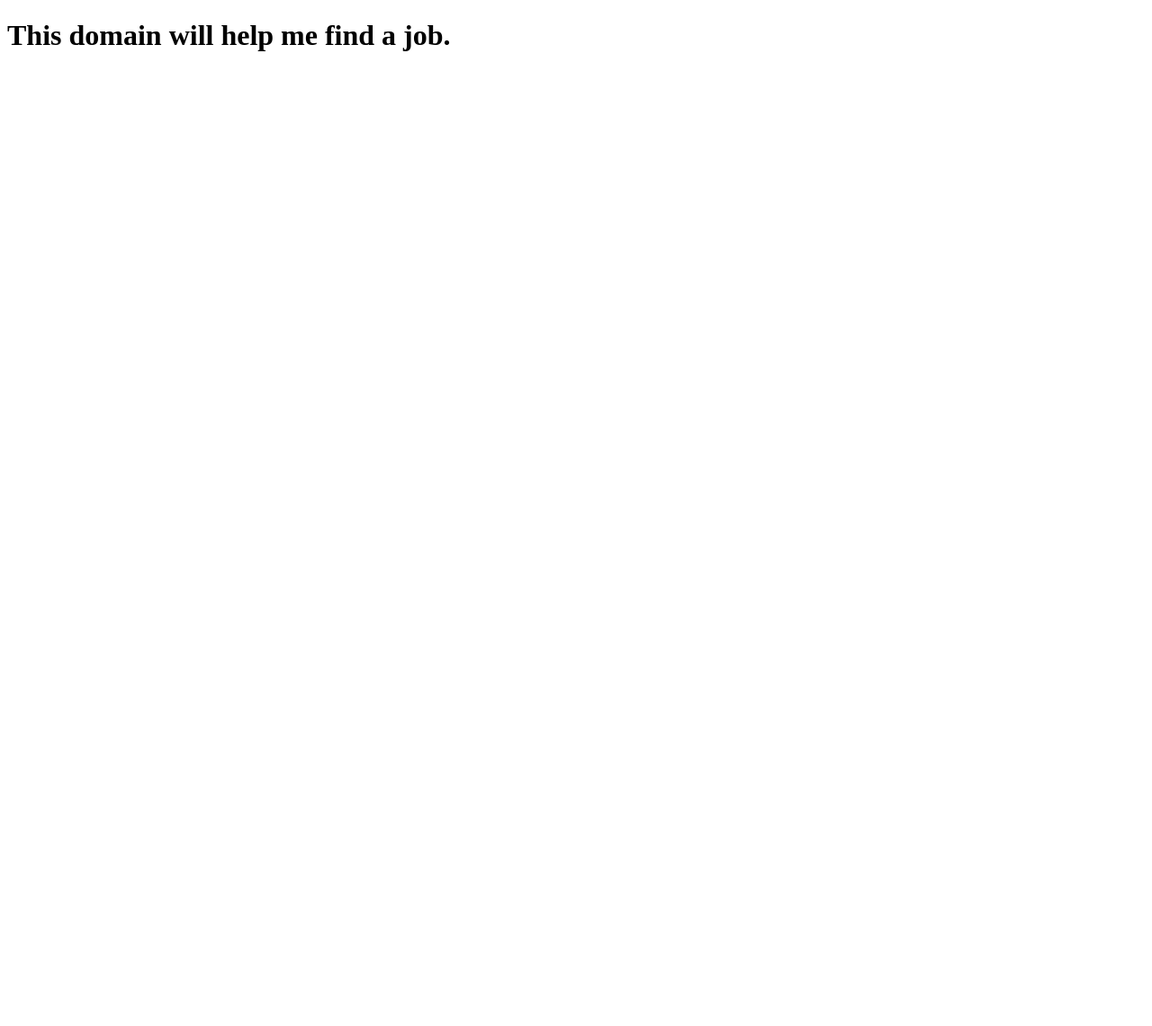
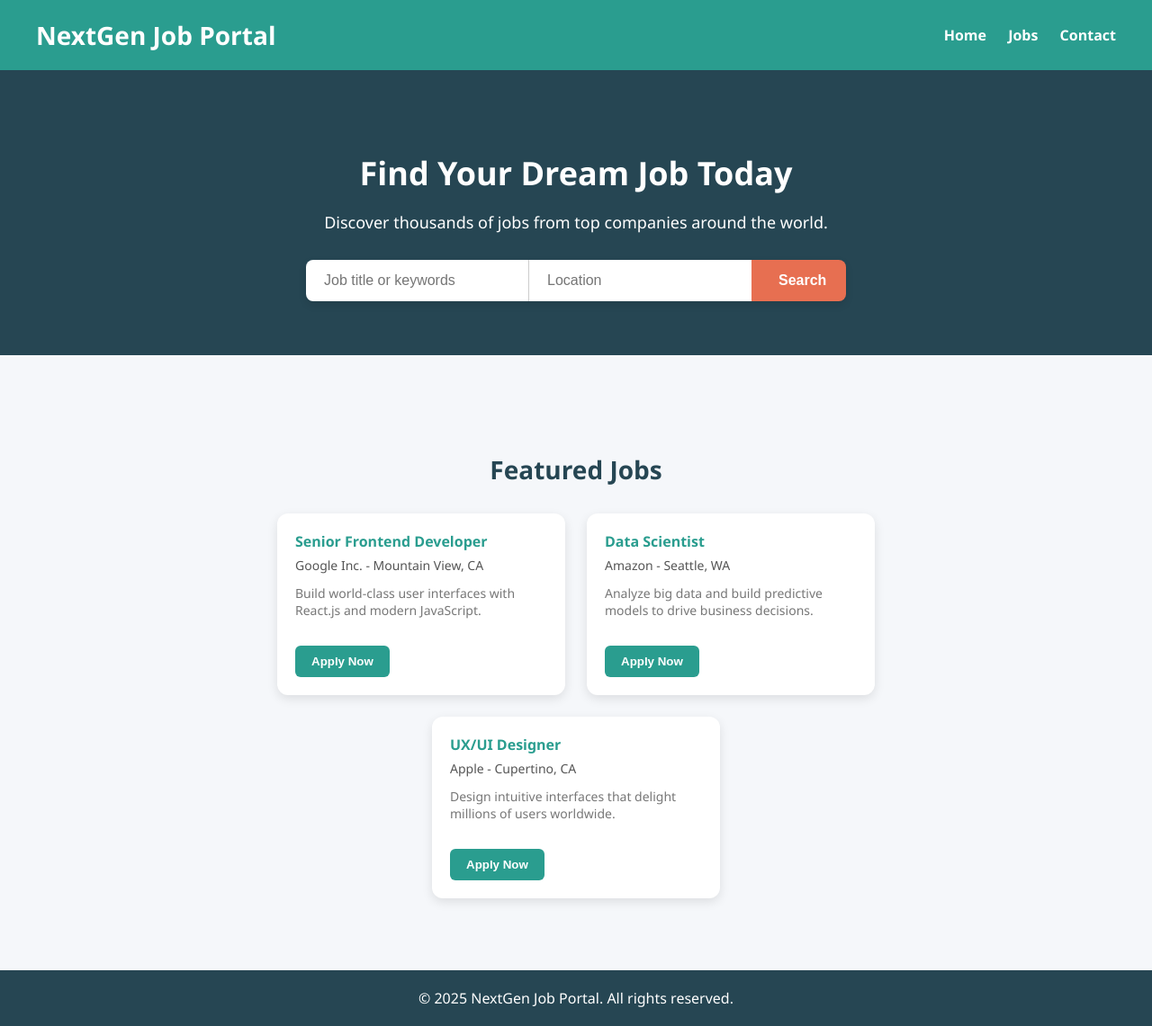
Before and after one commit to shivasai7893/refertojob, a plain HTML site: page index.html in a window 1280 px wide. Shown: the whole page at 90% size. Before the commit the page ends 800 px from the top, so only its background shows below. Drawn offline with Linux system fonts and the light colour scheme.

Commit message:
Update index.html

```diff
--- a/index.html
+++ b/index.html
@@ -1,10 +1,84 @@
-<!-- index.html -->
 <!DOCTYPE html>
-<html>
+<html lang="en">
 <head>
-  <title>Help Me Find a Job</title>
+  <meta charset="UTF-8" />
+  <meta name="viewport" content="width=device-width, initial-scale=1" />
+  <title>NextGen Job Portal</title>
 </head>
-<body>
-  <h1>This domain will help me find a job.</h1>
+<body style="margin:0; font-family: 'Segoe UI', Tahoma, Geneva, Verdana, sans-serif; background:#f5f7fa; color:#333;">
+
+  <!-- Header -->
+  <header style="background:#2a9d8f; padding: 20px 40px; color: white; display:flex; justify-content:space-between; align-items:center;">
+    <h1 style="margin:0; font-weight:700; font-size:28px;">NextGen Job Portal</h1>
+    <nav>
+      <a href="#" style="color:white; text-decoration:none; margin-right:20px; font-weight:600;">Home</a>
+      <a href="#" style="color:white; text-decoration:none; margin-right:20px; font-weight:600;">Jobs</a>
+      <a href="#" style="color:white; text-decoration:none; font-weight:600;">Contact</a>
+    </nav>
+  </header>
+
+  <!-- Hero Section -->
+  <section style="padding:60px 20px; text-align:center; background:#264653; color:white;">
+    <h2 style="font-size:36px; margin-bottom:10px;">Find Your Dream Job Today</h2>
+    <p style="font-size:18px; margin-bottom:30px; max-width:600px; margin-left:auto; margin-right:auto;">
+      Discover thousands of jobs from top companies around the world.
+    </p>
+
+    <!-- Search bar -->
+    <form style="max-width:600px; margin:0 auto; display:flex; border-radius:8px; overflow:hidden; box-shadow:0 4px 10px rgba(0,0,0,0.1);">
+      <input type="text" placeholder="Job title or keywords" style="flex:2; padding:14px 20px; font-size:16px; border:none; outline:none;" />
+      <input type="text" placeholder="Location" style="flex:1; padding:14px 20px; font-size:16px; border:none; outline:none; border-left:1px solid #ccc;" />
+      <button type="submit" style="background:#e76f51; border:none; color:white; padding:14px 30px; font-size:16px; font-weight:700; cursor:pointer;">Search</button>
+    </form>
+  </section>
+
+  <!-- Featured Jobs -->
+  <section style="padding:40px 20px; max-width:1000px; margin:40px auto;">
+    <h3 style="font-size:28px; margin-bottom:30px; text-align:center; color:#264653;">Featured Jobs</h3>
+
+    <!-- Jobs grid -->
+    <div style="display:flex; flex-wrap:wrap; gap:24px; justify-content:center;">
+
+      <!-- Job Card -->
+      <div style="background:white; border-radius:12px; padding:20px; width:280px; box-shadow:0 4px 12px rgba(0,0,0,0.1); transition:transform 0.2s; cursor:pointer;"
+           onmouseover="this.style.transform='scale(1.05)'" onmouseout="this.style.transform='scale(1)'">
+        <h4 style="margin-top:0; margin-bottom:6px; color:#2a9d8f;">Senior Frontend Developer</h4>
+        <p style="margin:0; font-size:14px; color:#555;">Google Inc. - Mountain View, CA</p>
+        <p style="margin-top:12px; font-size:14px; color:#777;">Build world-class user interfaces with React.js and modern JavaScript.</p>
+        <button style="margin-top:16px; background:#2a9d8f; border:none; color:white; padding:10px 18px; border-radius:6px; font-weight:700; cursor:pointer;">
+          Apply Now
+        </button>
+      </div>
+
+      <!-- Job Card -->
+      <div style="background:white; border-radius:12px; padding:20px; width:280px; box-shadow:0 4px 12px rgba(0,0,0,0.1); transition:transform 0.2s; cursor:pointer;"
+           onmouseover="this.style.transform='scale(1.05)'" onmouseout="this.style.transform='scale(1)'">
+        <h4 style="margin-top:0; margin-bottom:6px; color:#2a9d8f;">Data Scientist</h4>
+        <p style="margin:0; font-size:14px; color:#555;">Amazon - Seattle, WA</p>
+        <p style="margin-top:12px; font-size:14px; color:#777;">Analyze big data and build predictive models to drive business decisions.</p>
+        <button style="margin-top:16px; background:#2a9d8f; border:none; color:white; padding:10px 18px; border-radius:6px; font-weight:700; cursor:pointer;">
+          Apply Now
+        </button>
+      </div>
+
+      <!-- Job Card -->
+      <div style="background:white; border-radius:12px; padding:20px; width:280px; box-shadow:0 4px 12px rgba(0,0,0,0.1); transition:transform 0.2s; cursor:pointer;"
+           onmouseover="this.style.transform='scale(1.05)'" onmouseout="this.style.transform='scale(1)'">
+        <h4 style="margin-top:0; margin-bottom:6px; color:#2a9d8f;">UX/UI Designer</h4>
+        <p style="margin:0; font-size:14px; color:#555;">Apple - Cupertino, CA</p>
+        <p style="margin-top:12px; font-size:14px; color:#777;">Design intuitive interfaces that delight millions of users worldwide.</p>
+        <button style="margin-top:16px; background:#2a9d8f; border:none; color:white; padding:10px 18px; border-radius:6px; font-weight:700; cursor:pointer;">
+          Apply Now
+        </button>
+      </div>
+
+    </div>
+  </section>
+
+  <!-- Footer -->
+  <footer style="background:#264653; color:#fff; text-align:center; padding:20px 10px;">
+    &copy; 2025 NextGen Job Portal. All rights reserved.
+  </footer>
+
 </body>
 </html>
```
